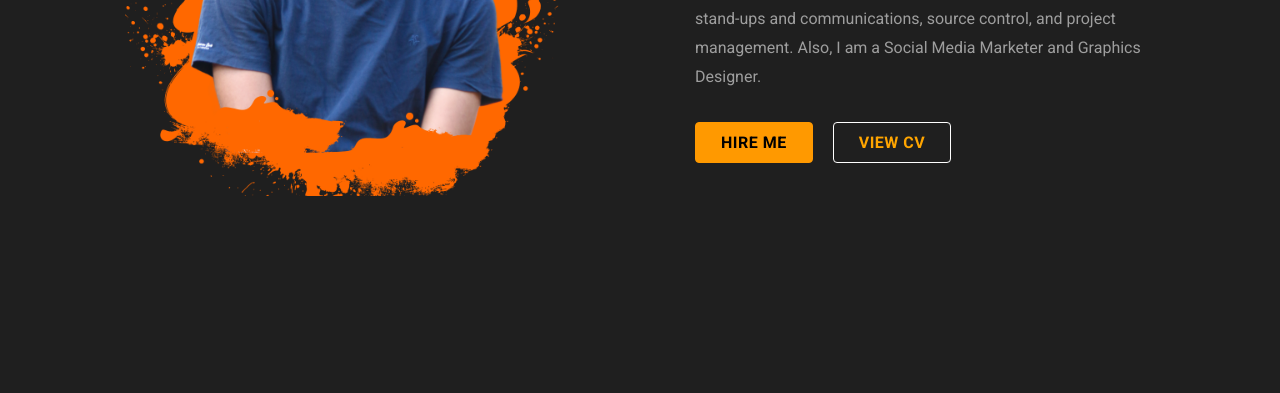
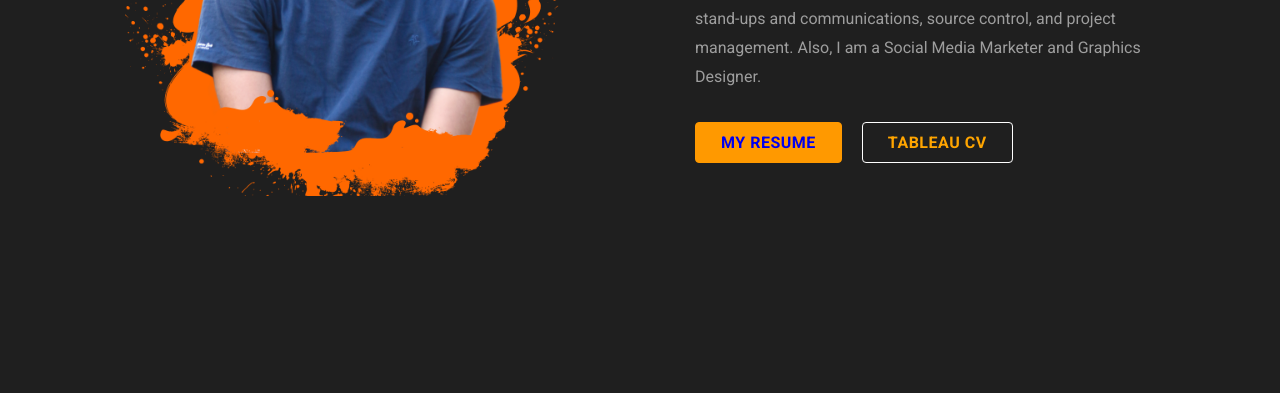
Before and after one commit to nirajbhatta24/nirajbhatta, a plain HTML site: page index.html in a window 1280 px wide. Shown: the part 1580-1973 px from the top of the page. Drawn offline with nearby package versions, Linux system fonts and the light colour scheme; a web font is replaced by a local one.

Commit message:
add pdf file

```diff
--- a/index.html
+++ b/index.html
@@ -229,10 +229,10 @@
           </p>
 
           <div class="btn-group">
-            <button class="btn btn-secondary">Hire me</button>
+            <button class="btn btn-secondary"> <a href="./assets/images/OracleSQL_trainee_NirajBhatta.pdf" target="_blank" rel="noopener noreferrer"  > My Resume </a></button>
 
             <button class="btn btn-primary">
-              <a href="https://public.tableau.com/app/profile/niraj.bhatta/viz/CV_16764489250360/CV" target="_blank" rel="noopener noreferrer" style="color: orange;">View CV</a>
+              <a href="https://public.tableau.com/app/profile/niraj.bhatta/viz/CV_16764489250360/CV" target="_blank" rel="noopener noreferrer" style="color: orange;">Tableau CV</a>
 
             </button>
           </div>
```
